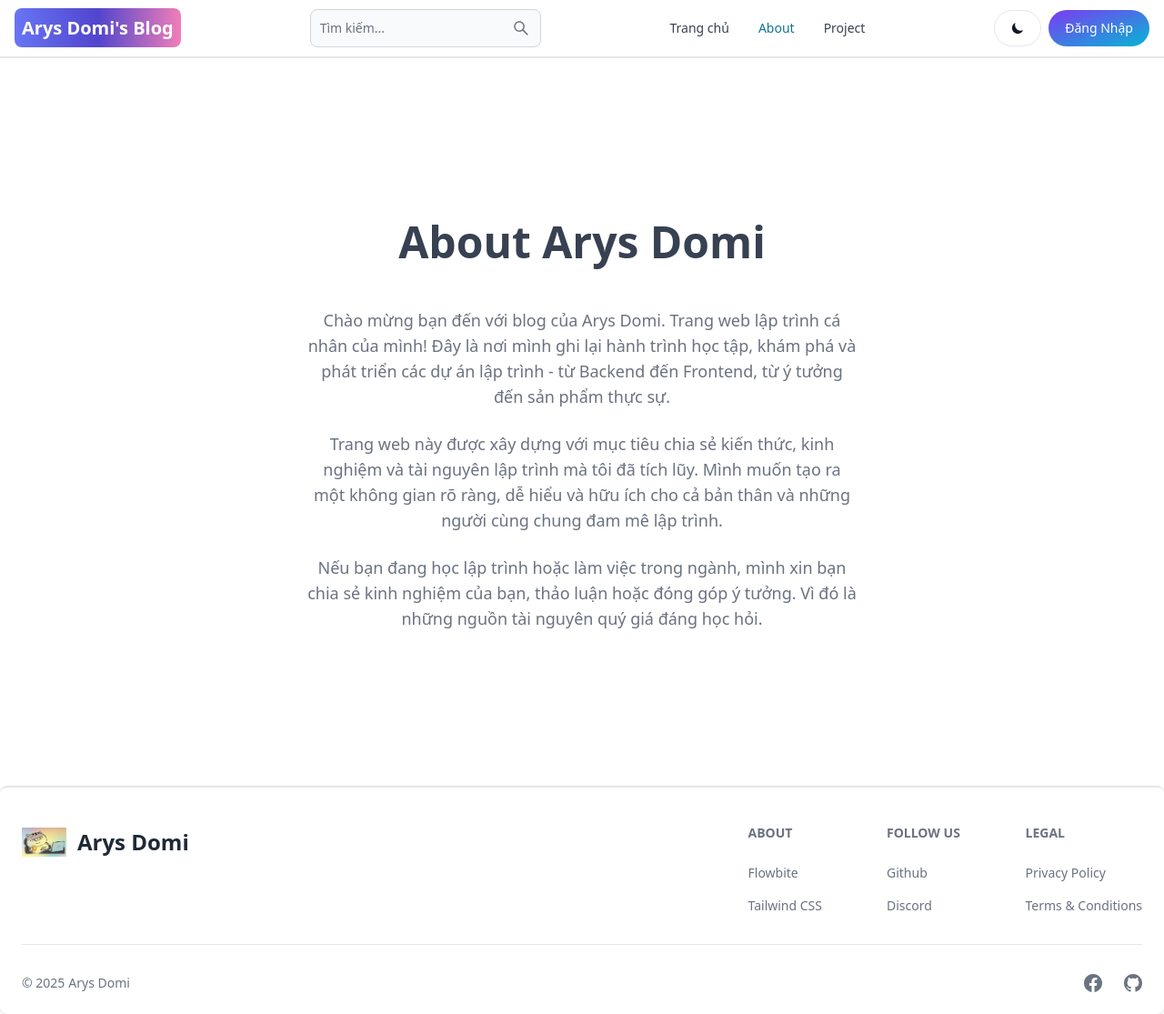
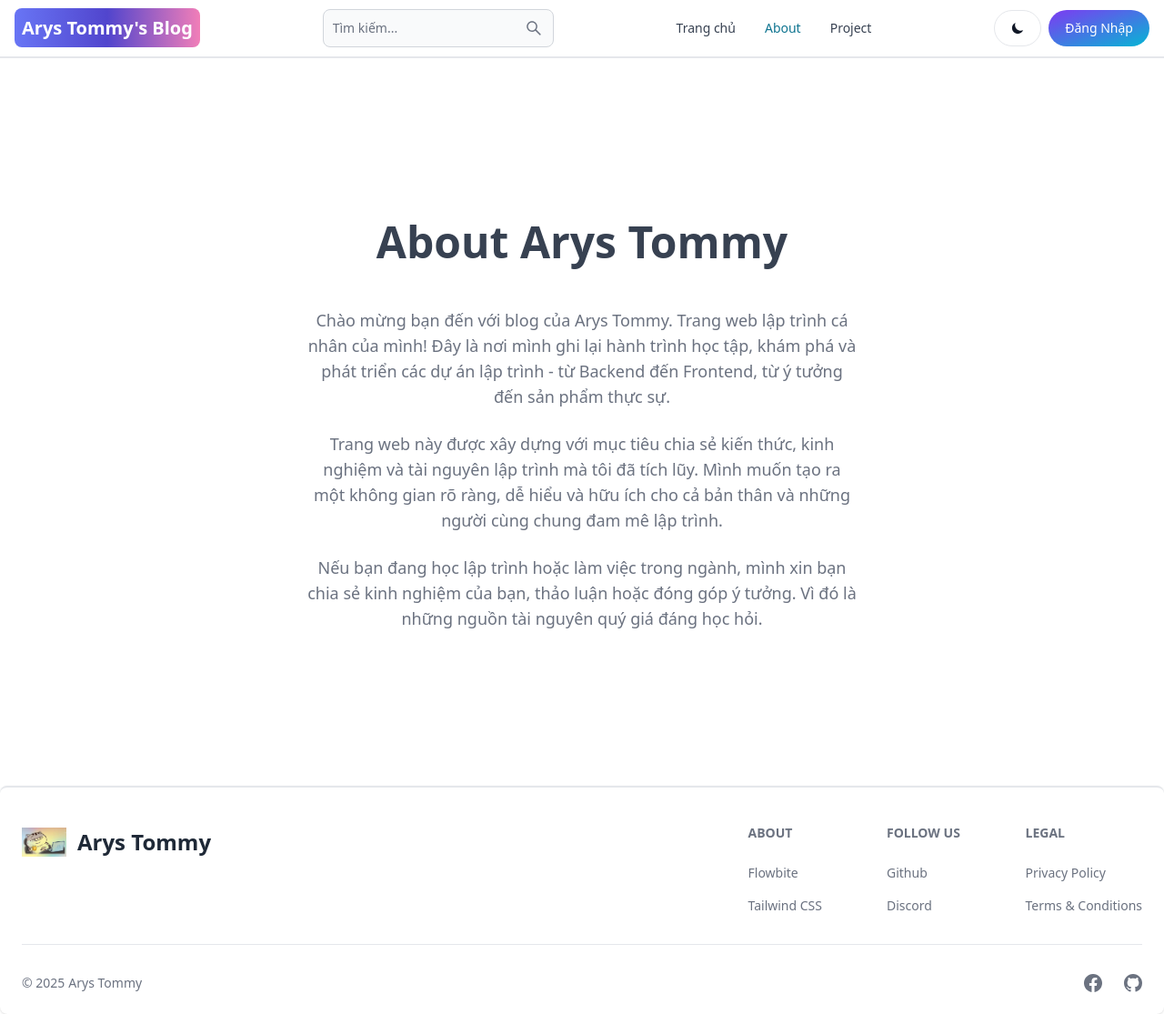
Before and after one commit to tuan-dev-di/blog-app-mern, a React (Vite) app in the folder Frontend/: page /about in a window 1280 px wide. Shown: the whole page at 91% size. Built offline with nearby package versions, Linux system fonts and the light colour scheme; no server answers.

Commit message:
Refactor: Change name of author: Domi to Tommy

```diff
--- a/Frontend/src/components/FooterComponent.jsx
+++ b/Frontend/src/components/FooterComponent.jsx
@@ -14,8 +14,8 @@ const FooterComponent = () => {
             <Footer.Brand
               href="https://github.com/tuan-dev-di"
               src={Ami_Chill}
-              alt="Arys Domi"
-              name="Arys Domi"
+              alt="Arys Tommy"
+              name="Arys Tommy"
             />
           </div>
 
@@ -48,7 +48,7 @@ const FooterComponent = () => {
         <div className="w-full sm:flex sm:items-center sm:justify-between">
           <Footer.Copyright
             href="https://github.com/tuan-dev-di"
-            by="Arys Domi"
+            by="Arys Tommy"
             year={new Date().getFullYear()}
           />
           <div className="mt-4 flex space-x-6 sm:mt-0 sm:justify-center">
--- a/Frontend/src/components/HeaderComponent.jsx
+++ b/Frontend/src/components/HeaderComponent.jsx
@@ -82,7 +82,7 @@ const Header = () => {
         className="self-center whitespace-nowrap text-sm sm:text-xl font-semibold dark:text-white"
       >
         <span className="px-2 py-2 bg-gradient-to-r from-indigo-500 via-indigo-700 to-pink-400 rounded-lg text-white">
-          Arys Domi&apos;s Blog
+          Arys Tommy&apos;s Blog
         </span>
       </Link>
 
--- a/Frontend/src/pages/About.jsx
+++ b/Frontend/src/pages/About.jsx
@@ -4,11 +4,11 @@ const About = () => {
       <div className="max-w-2xl mx-auto p-3 text-center">
         <div>
           <h1 className="text-5xl font font-semibold text-center my-7">
-            About Arys Domi
+            About Arys Tommy
           </h1>
           <div className="text-md text-pretty text-lg p-5 text-gray-500 flex flex-col gap-6">
             <p>
-              Chào mừng bạn đến với blog của Arys Domi. Trang web lập trình cá
+              Chào mừng bạn đến với blog của Arys Tommy. Trang web lập trình cá
               nhân của mình! Đây là nơi mình ghi lại hành trình học tập, khám
               phá và phát triển các dự án lập trình - từ Backend đến Frontend,
               từ ý tưởng đến sản phẩm thực sự.
```
Also changed, not shown: Frontend/src/App.jsx (+3 -6 lines).
